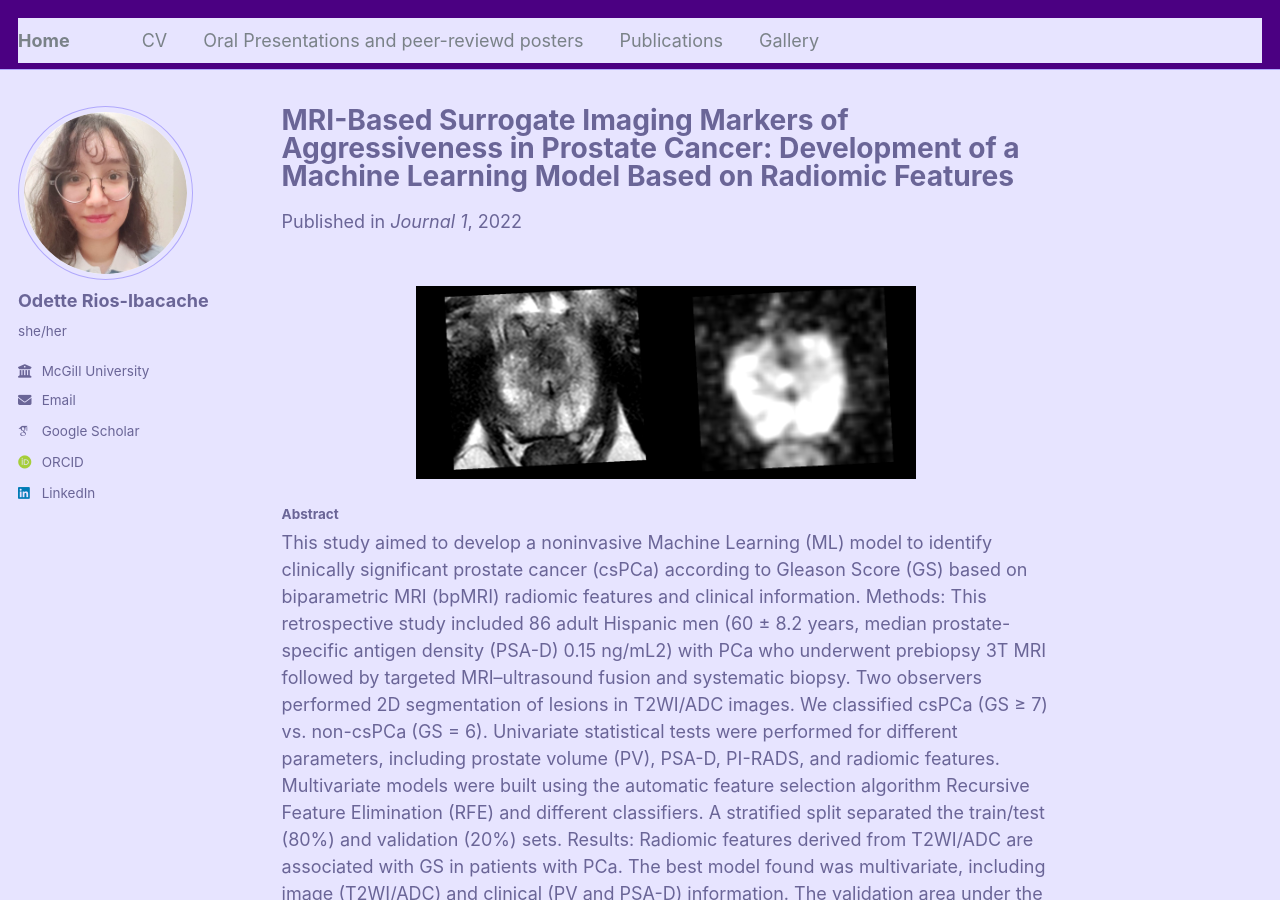
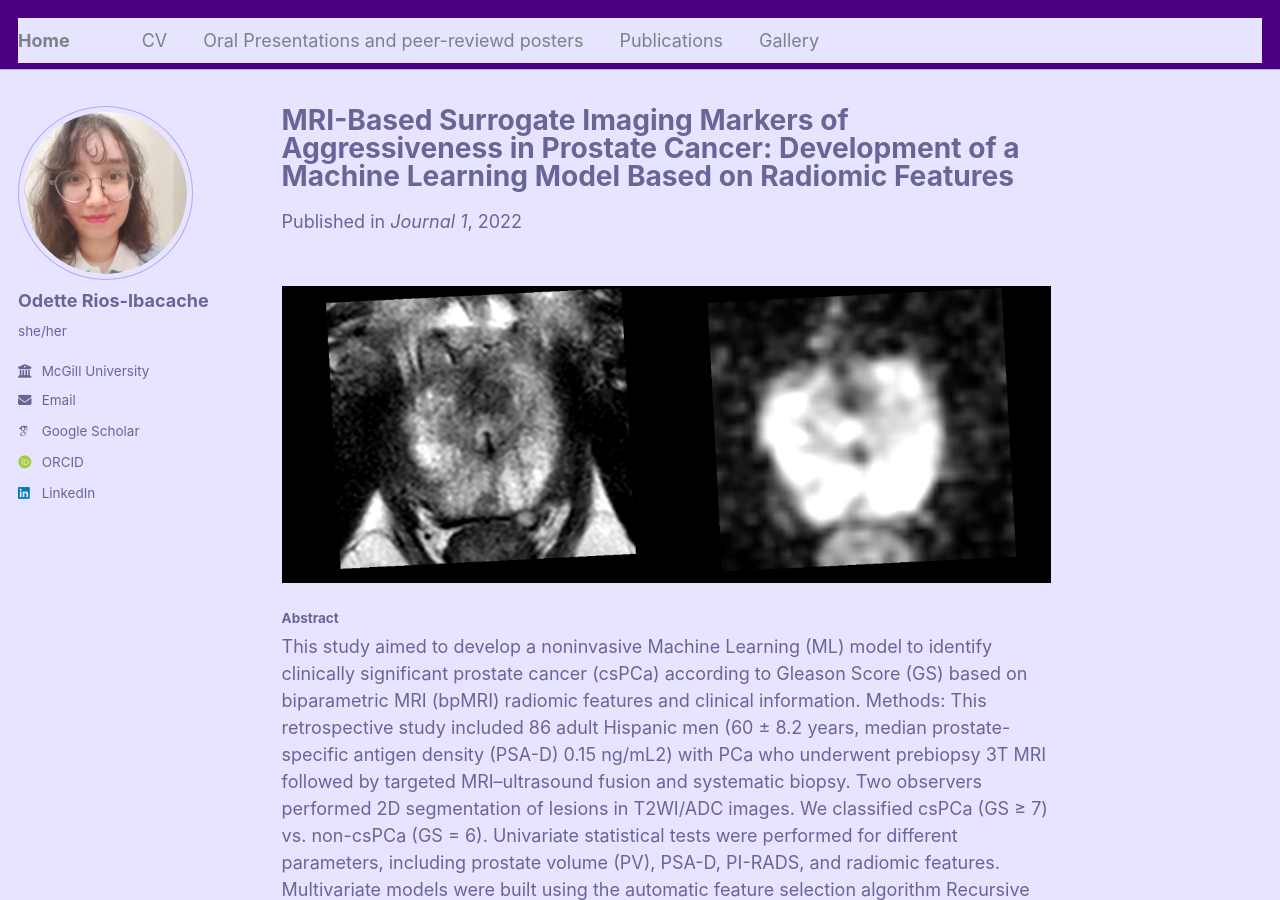
Before and after one commit to OdetteRiosI/odetteriosi.github.io, a Jekyll site: the page built from _publications/2010-10-01-paper-title-number-2.md, in a window 1280 px wide and 900 px high. Built offline with Jekyll 4.4.1, drawn with Linux system fonts in a browser that asks for light colours; some web fonts are replaced.

Commit message:
Update 2010-10-01-paper-title-number-2.md

```diff
--- a/_publications/2010-10-01-paper-title-number-2.md
+++ b/_publications/2010-10-01-paper-title-number-2.md
@@ -10,7 +10,7 @@ paperurl: 'https://doi.org/10.3390/diagnostics13172779'
 citation: 'Dominguez, I., Rios-Ibacache, O., Caprile, P., Gonzalez, J., San Francisco, I. F., & Besa, C. (2023). MRI-Based Surrogate Imaging Markers of Aggressiveness in Prostate Cancer: Development of a Machine Learning Model Based on Radiomic Features. Diagnostics, 13(17), 2779. https://doi.org/10.3390/diagnostics13172779'
 ---
 
-<center><br/><img src='/images/paper1.png' width="500" height="250"></center>
+<center><br/><img src='/images/paper1.png' width="800" height="250"></center>
 
 #### Abstract
 
```
